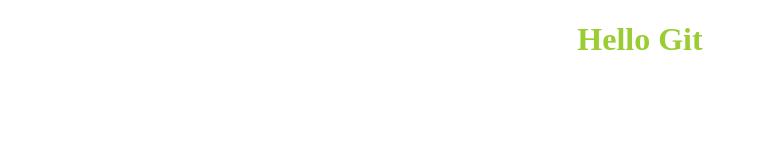
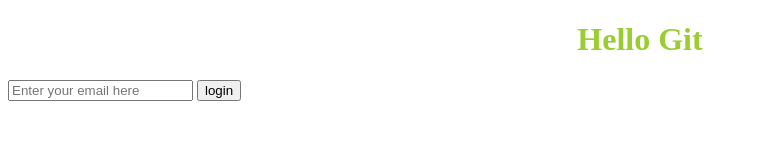
Before and after one commit to ursulafahle/WeatherApp, a plain HTML site: page index.html in a window 1280 px wide. Shown: the whole page, without its empty margins (0-758 px from the left). Drawn offline with Linux system fonts and the light colour scheme.

Commit message:
HTML Login File

```diff
--- a/index.html
+++ b/index.html
@@ -8,6 +8,10 @@
   </head>
   <body>
     <h1>Hello Git</h1>
+    <form action="">
+      <input type="text" placeholder="Enter your email here" />
+      <input type="submit" value="login" />
+    </form>
     <script src="script.js"></script>
   </body>
 </html>
```
